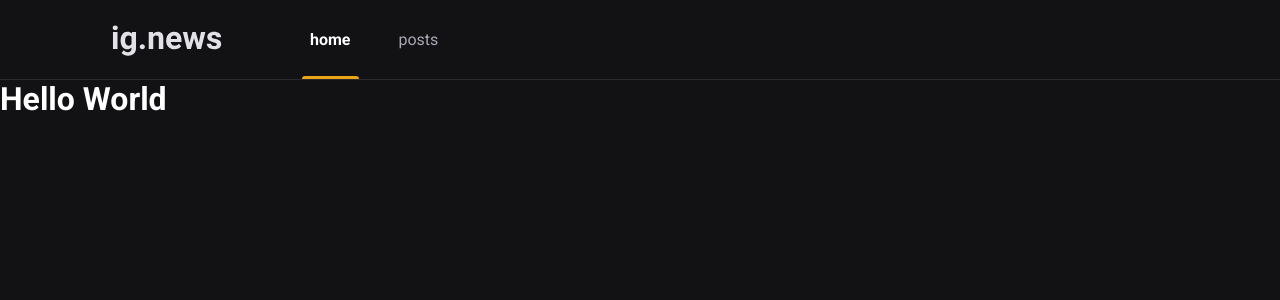
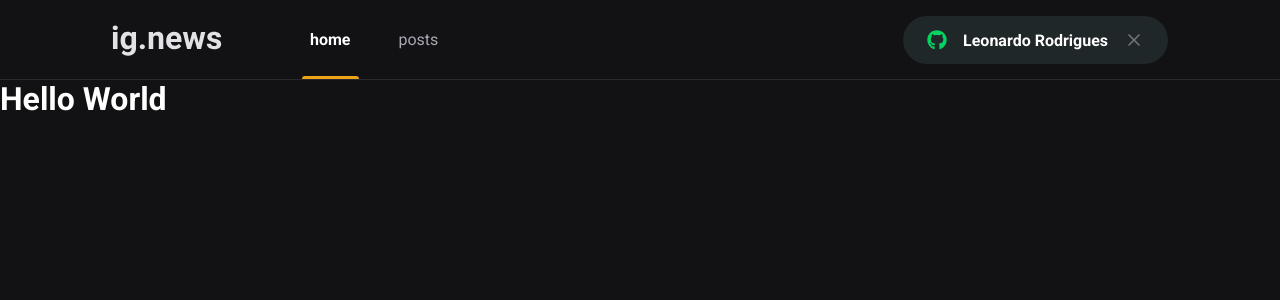
Before and after one commit to leorjr/ignews, a Next.js app: page / in a window 1280 px wide. Shown: the top 300 px of the page. Built offline with nearby package versions, Linux system fonts and the light colour scheme.

Commit message:
feat: created component SingInButton

```diff
--- a/components/Header/index.tsx
+++ b/components/Header/index.tsx
@@ -1,4 +1,5 @@
 /* eslint-disable @next/next/no-img-element */
+import { SignInButton } from "../SignInButton";
 import styles from "./styles.module.scss";
 
 export const Header = () => {
@@ -13,6 +14,7 @@ export const Header = () => {
             </a>
             <a href="#">posts</a>
           </nav>
+          <SignInButton />
         </div>
       </header>
     </>
--- a/components/Header/styles.module.scss
+++ b/components/Header/styles.module.scss
@@ -52,4 +52,8 @@
       }
     }
   }
+
+  button {
+    margin-left: auto;
+  }
 }
--- /dev/null
+++ b/components/SignInButton/index.tsx
@@ -0,0 +1,24 @@
+import { FaGithub } from "react-icons/fa";
+import { FiX } from "react-icons/fi";
+
+import styles from "./styles.module.scss";
+
+export const SignInButton = () => {
+  const isUserLoggedIn = true;
+  return isUserLoggedIn ? (
+    <>
+      <button className={styles.signInButton} type="button">
+        <FaGithub color="#04d361" />
+        Leonardo Rodrigues
+        <FiX color="#737380" className={styles.closeIcon} />
+      </button>
+    </>
+  ) : (
+    <>
+      <button className={styles.signInButton} type="button">
+        <FaGithub color="#eba427" />
+        Sign in with Github
+      </button>
+    </>
+  );
+};
--- /dev/null
+++ b/components/SignInButton/styles.module.scss
@@ -0,0 +1,33 @@
+.signInButton {
+  height: 3rem;
+  border-radius: 3rem;
+  background-color: var(--gray-850);
+  border: 0;
+  padding: 0 1.5rem;
+
+  display: flex;
+  align-items: center;
+  justify-content: center;
+
+  color: var(--white);
+  font-weight: bold;
+
+  svg {
+    width: 20px;
+    height: 20px;
+  }
+
+  svg:first-child {
+    margin-right: 1rem;
+  }
+
+  svg.closeIcon {
+    margin-left: 1rem;
+  }
+
+  transition: filter 0.2s;
+
+  &:hover {
+    filter: brightness(0.8);
+  }
+}
--- a/package.json
+++ b/package.json
@@ -12,6 +12,7 @@
     "next": "12.1.5",
     "react": "18.0.0",
     "react-dom": "18.0.0",
+    "react-icons": "^4.3.1",
     "sass": "^1.51.0"
   },
   "devDependencies": {
--- a/styles/global.scss
+++ b/styles/global.scss
@@ -9,6 +9,7 @@
   --gray-100: #e1e1e6;
   --gray-300: #a8a8b3;
   --gray-800: #29292e;
+  --gray-850: #1f2729;
   --gray-900: #121214;
   --cyan-500: #61dafb;
   --yellow-500: #eba417;
```
Also changed, not shown: 1 other file (tests, documents, lock files or other folders).
